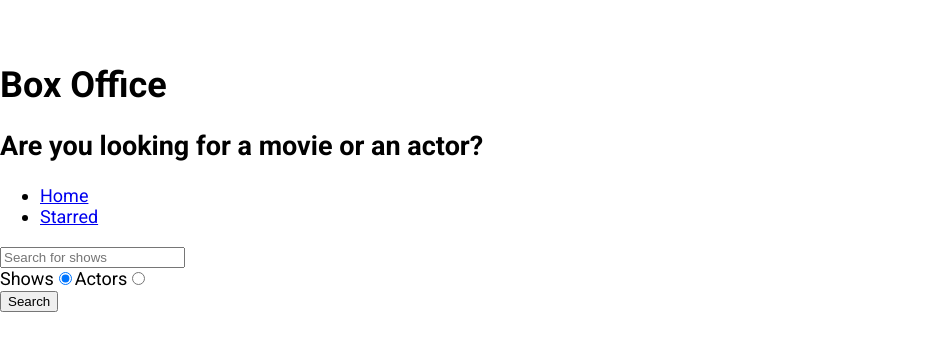
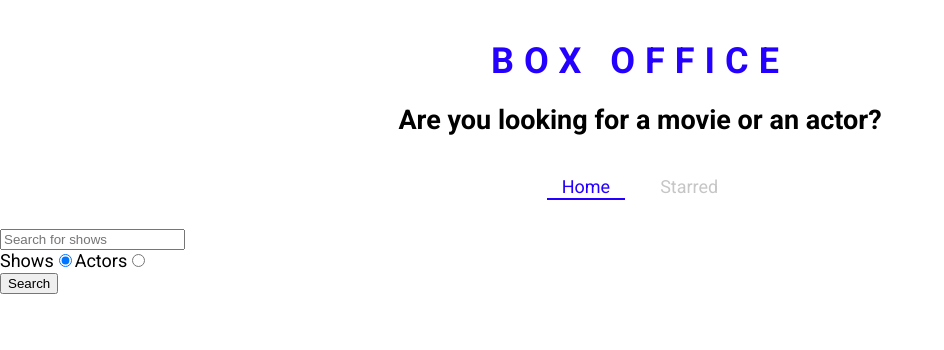
Before and after one commit to NeilanshTriesToCode/box-office, a React (Create React App) app: page / in a window 1280 px wide. Shown: the top 350 px of the page, without its empty margins (0-944 px from the left). Built offline with nearby package versions, Linux system fonts and the light colour scheme.

Commit message:
defined themes for styled-components, and added a few styled-components

```diff
--- a/src/App.js
+++ b/src/App.js
@@ -1,12 +1,22 @@
 import React from 'react';
 import { Switch, Route } from 'react-router-dom';
+import { ThemeProvider } from 'styled-components';
 
 import Home from './pageComponents/Home';
 import Starred from './pageComponents/Starred';
 import Show from './pageComponents/Show';
 
+const theme = {
+  mainColors: {
+    blue: '#2400ff',
+    gray: '#c6c6c6',
+    dark: '#353535',
+  },
+};
+
 function App() {
   return (
+    <ThemeProvider theme={theme}>
       <Switch>
         <Route exact path="/">
           <Home />
@@ -24,6 +34,7 @@
           <div>Error 404: Page not found</div>
         </Route>
       </Switch>
+    </ThemeProvider>
   );
 }
 
--- a/src/components/Navs.js
+++ b/src/components/Navs.js
@@ -1,6 +1,7 @@
 // React Component to list down a nav-bar directing to different pages of the app
 import React from 'react';
-import { Link } from 'react-router-dom'; // wrapper around the HTML <a> tag (to use <a> tag in react-router)
+import { Link, useLocation } from 'react-router-dom'; // wrapper around the HTML <a> tag (to use <a> tag in react-router)
+import { NavList, LinkStyled } from './Navs.styled';
 
 // const array to contain link paths
 const LINKS = [
@@ -9,15 +10,25 @@
 ];
 
 const Navs = () => {
+  // React hook from react-router-dom to tell what page the user is currently at
+  const location = useLocation();
+  // "location" is an object. One of its members is "pathname" which tells what page we're on.
+  // for eg. if we're on the "starred" page, the value of "pathname" would be "/starred"
+
   return (
     <div>
-      <ul>
+      <NavList>
         {LINKS.map(item => (
           <li key={item.to}>
-            <Link to={item.to}>{item.linkName}</Link>
+            <LinkStyled
+              to={item.to}
+              className={item.to === location.pathname ? 'active' : ''}
+            >
+              {item.linkName}
+            </LinkStyled>
           </li>
         ))}
-      </ul>
+      </NavList>
     </div>
   );
 };
--- /dev/null
+++ b/src/components/Navs.styled.js
@@ -0,0 +1,42 @@
+// styled-components for the Nav Component
+import styled from 'styled-components';
+import { Link } from 'react-router-dom';
+
+export const NavList = styled.ul`
+  display: flex;
+  justify-content: center;
+  list-style: none;
+  margin: 0 0 30px;
+  padding: 0;
+`;
+
+export const LinkStyled = styled(Link)`
+  margin: 0 10px;
+  padding: 3px 15px;
+  position: relative;
+  text-decoration: none;
+  color: ${({ theme }) => theme.mainColors.gray};
+  &.active {
+    color: ${({ theme }) => theme.mainColors.blue};
+    &:after {
+      content: '';
+      position: absolute;
+      display: block;
+      height: 2px;
+      left: 0%;
+      bottom: 0;
+      background-color: ${({ theme }) => theme.mainColors.blue};
+      animation: slide-in 0.3s ease-in forwards;
+      @keyframes slide-in {
+        from {
+          left: 50%;
+          width: 0;
+        }
+        to {
+          left: 0%;
+          width: 100%;
+        }
+      }
+    }
+  }
+`;
--- a/src/components/Title.js
+++ b/src/components/Title.js
@@ -1,12 +1,13 @@
 // React Component for Title of the app
 import React from 'react';
+import { TitleWrapper } from './Title.styled';
 
 const Title = ({ title, subtitle }) => {
   return (
-    <div>
+    <TitleWrapper>
       <h1>{title}</h1>
       <h2>{subtitle}</h2>
-    </div>
+    </TitleWrapper>
   );
 };
 
--- /dev/null
+++ b/src/components/Title.styled.js
@@ -0,0 +1,19 @@
+// styled-components for the Title Component
+import styled from 'styled-components';
+
+export const TitleWrapper = styled.div`
+  text-align: center;
+  margin: 0 0 40px;
+
+  h1 {
+    color: ${({ theme }) => theme.mainColors.blue};
+    letter-spacing: 10px;
+    text-transform: uppercase;
+    margin: 0 0 10px;
+  }
+
+  p {
+    color: ${({ theme }) => theme.mainColors.dark};
+    margin: 0;
+  }
+`;
```
Lines whose indentation alone changed are shown as unchanged.
